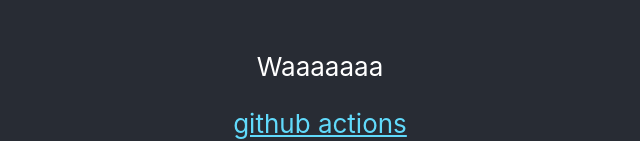
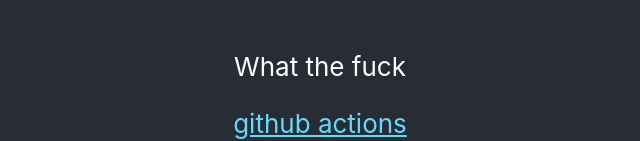
Before and after one commit to e-oloughlin/gh-actions-react, a React (Create React App) app: page / in a window 1280 px wide. Shown: the part 478-619 px from the top of the page, without its empty margins (320-960 px from the left). Built offline with nearby package versions, Linux system fonts and the light colour scheme.

Commit message:
Change text

```diff
--- a/src/App.js
+++ b/src/App.js
@@ -6,7 +6,7 @@
     <div className="App">
       <header className="App-header">
         <img src={logo} className="App-logo" alt="logo" />
-        <p>Waaaaaaa</p>
+        <p>What the fuck</p>
         <a
           className="App-link"
           href="https://reactjs.org"
```
